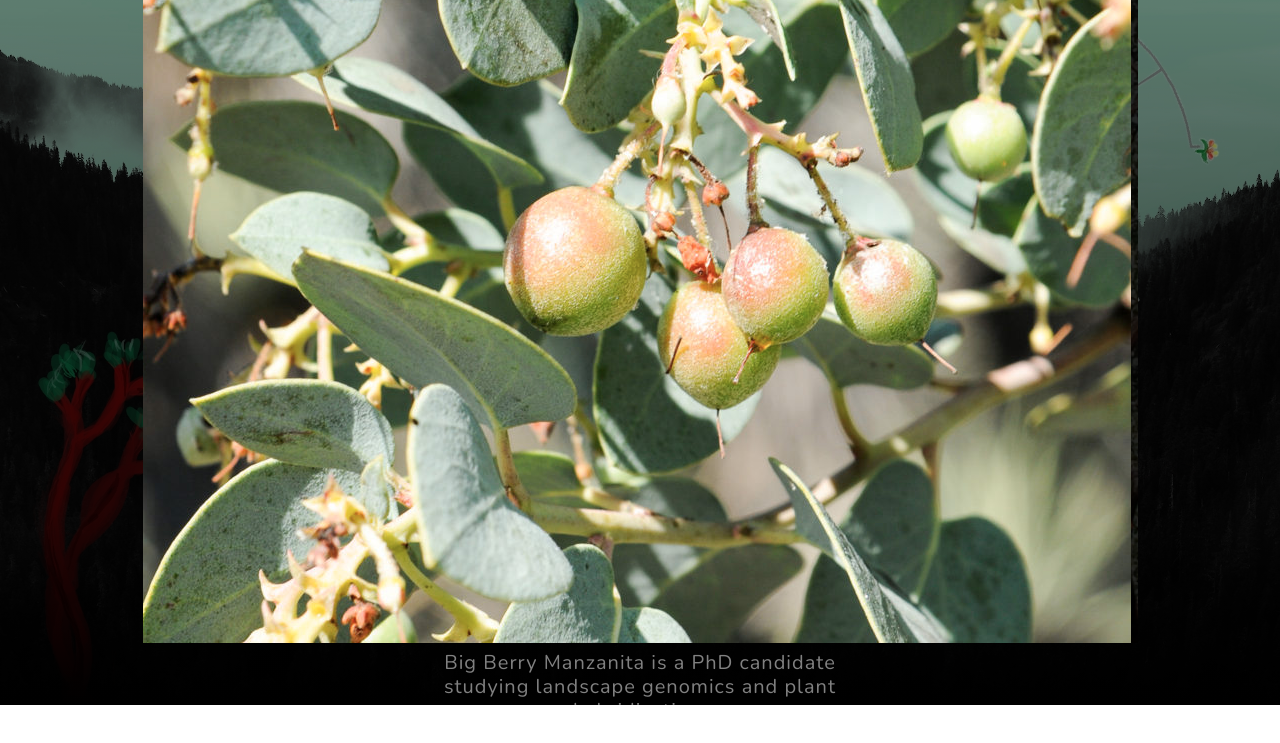
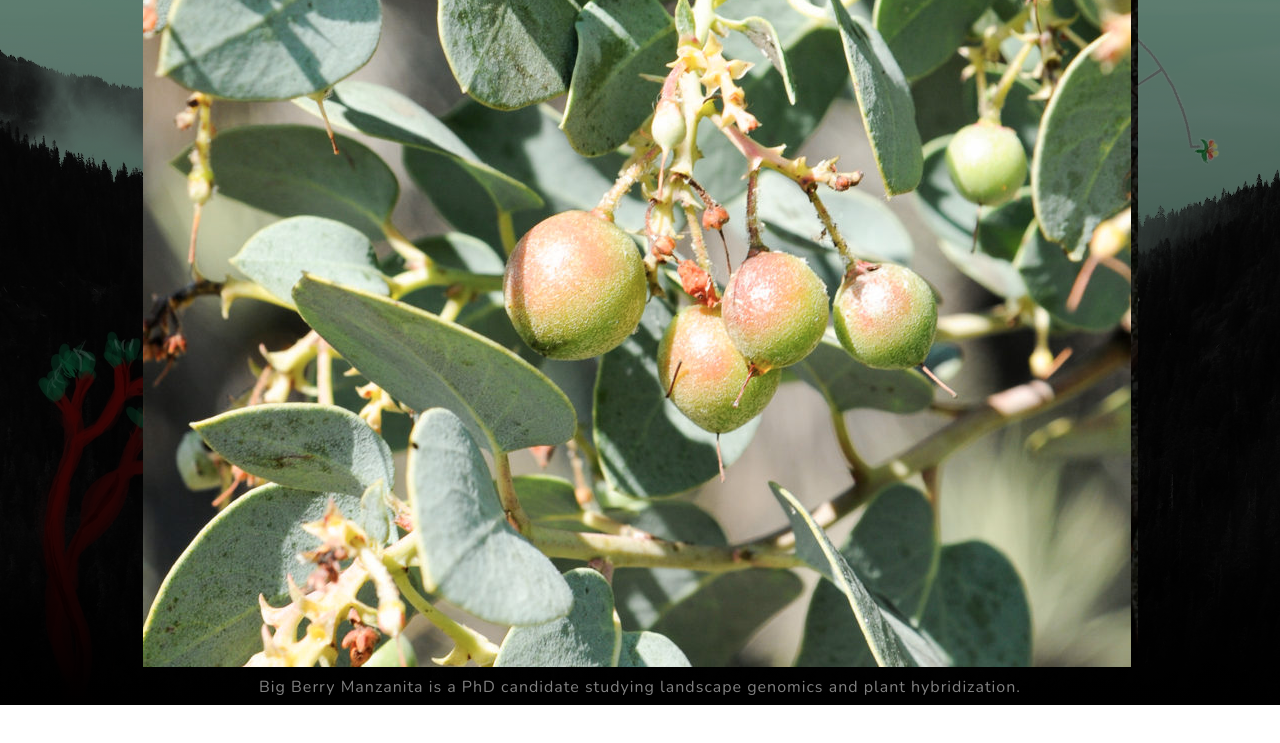
Before and after one commit to Litt-lab/Litt-lab.github.io, a plain HTML site: page startbootstrap-grayscale-gh-pages/students.html in a window 1280 px wide. Shown: the part 95-838 px from the top of the page. Drawn offline with nearby package versions, Linux system fonts and the light colour scheme.

Commit message:
Update students.html

```diff
--- a/startbootstrap-grayscale-gh-pages/students.html
+++ b/startbootstrap-grayscale-gh-pages/students.html
@@ -39,7 +39,7 @@
         <div class="mx-auto text-center">
             <h1 class="mx-auto my-0 text-uppercase">Students</h1>
             <img src="assets/arcto.png" alt="Avatar" class="avatar">
-            <h2 class="text-white-50 mx-auto mt-2 mb-5">Big Berry Manzanita is a PhD candidate studying landscape genomics and plant hybridization.</h2>
+            <p class="text-white-50 mx-auto mt-2 mb-5">Big Berry Manzanita is a PhD candidate studying landscape genomics and plant hybridization.</p>
 
         </div>
     </div>
```
